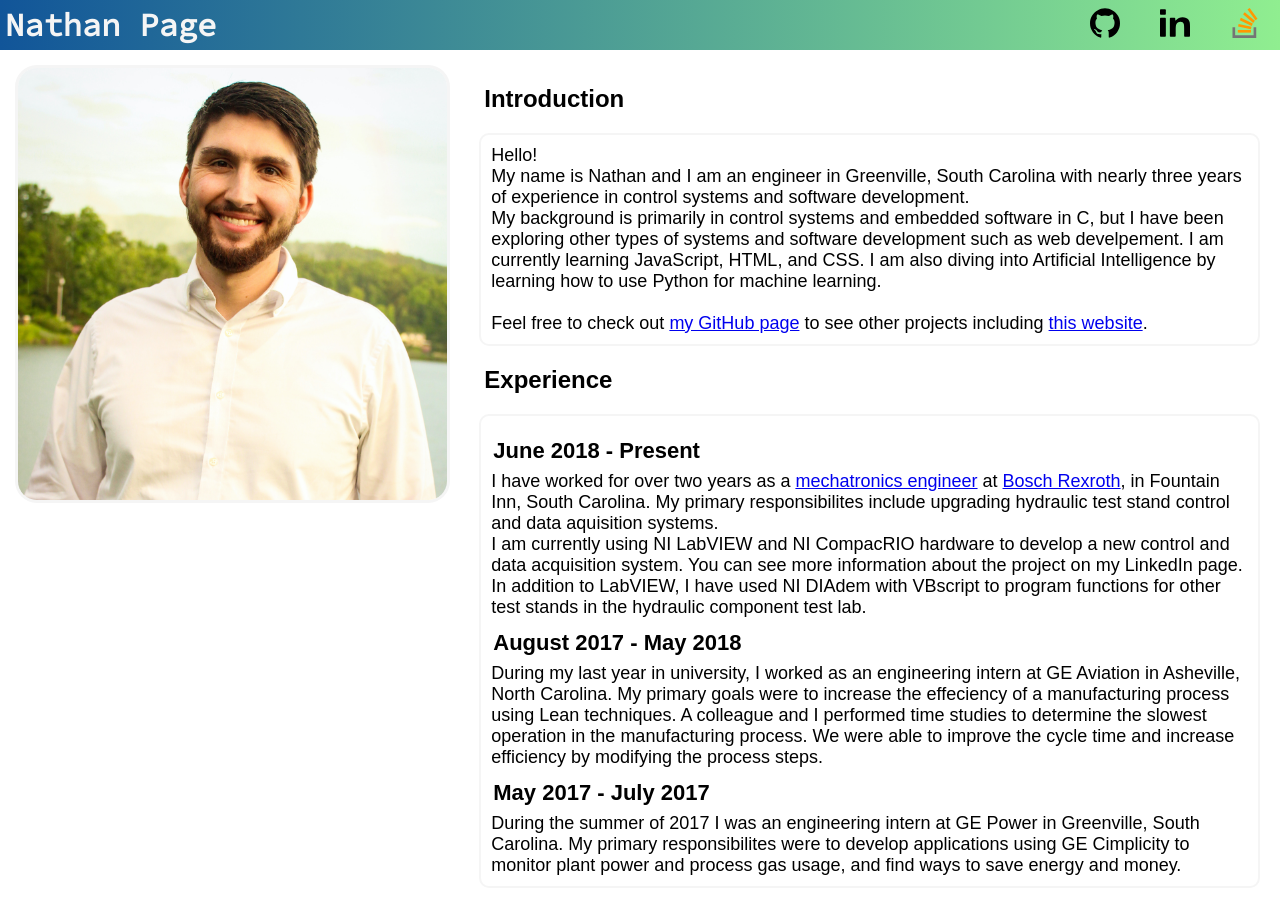
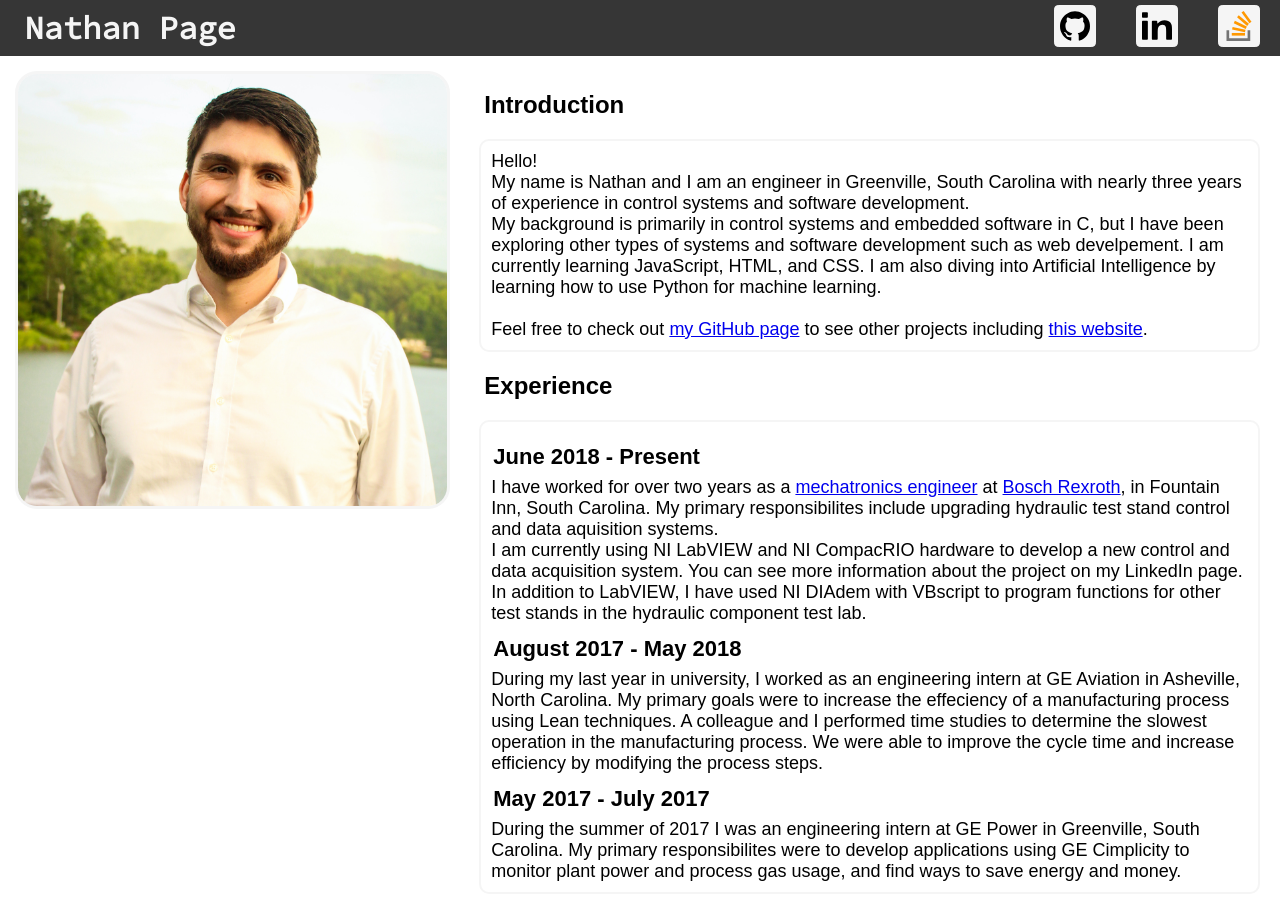
Before and after one commit to ndpage/ndpage.github.io, a plain HTML site: page index.html in a window 1280 px wide. Shown: the top 897 px of the page. Drawn offline with nearby package versions, Linux system fonts and the light colour scheme.

Commit message:
Added background to social link icons

```diff
--- a/style.css
+++ b/style.css
@@ -48,15 +48,14 @@ p {
     display: flex;
     flex-direction: row;
     justify-content: space-between;
-    background: linear-gradient(to right, var(--color-royalblue, blue), lightgreen);
+    background: #363636;
   }
   .header-text-box{
     width: 250px;
     margin: 5px 5px;
+    align-items: center;
   }
   .header-text{
-    width: 100%;
-    text-align: left;
     color: whitesmoke;
     font-size: 32px;
     font-family: var(--font-header, sans-serif);
@@ -84,8 +83,12 @@ p {
 
   .icon-link-img{
     color: black;
+    background: whitesmoke;
     width: 30px;
     margin: 5px 20px;
+    padding: 5px;
+    border: solid whitesmoke 1px;
+    border-radius: 10%;
   }
 
 .body-main{
```
